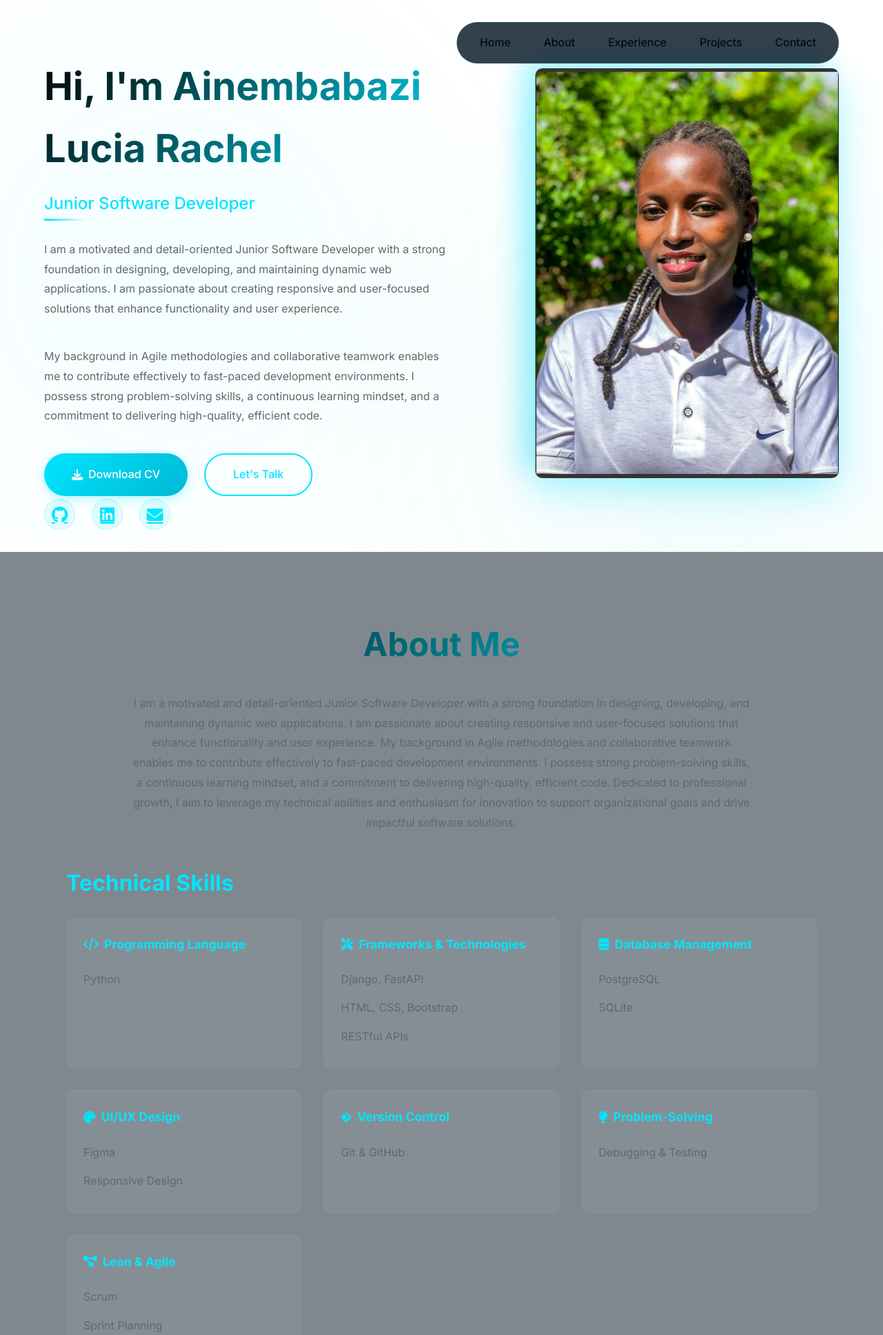
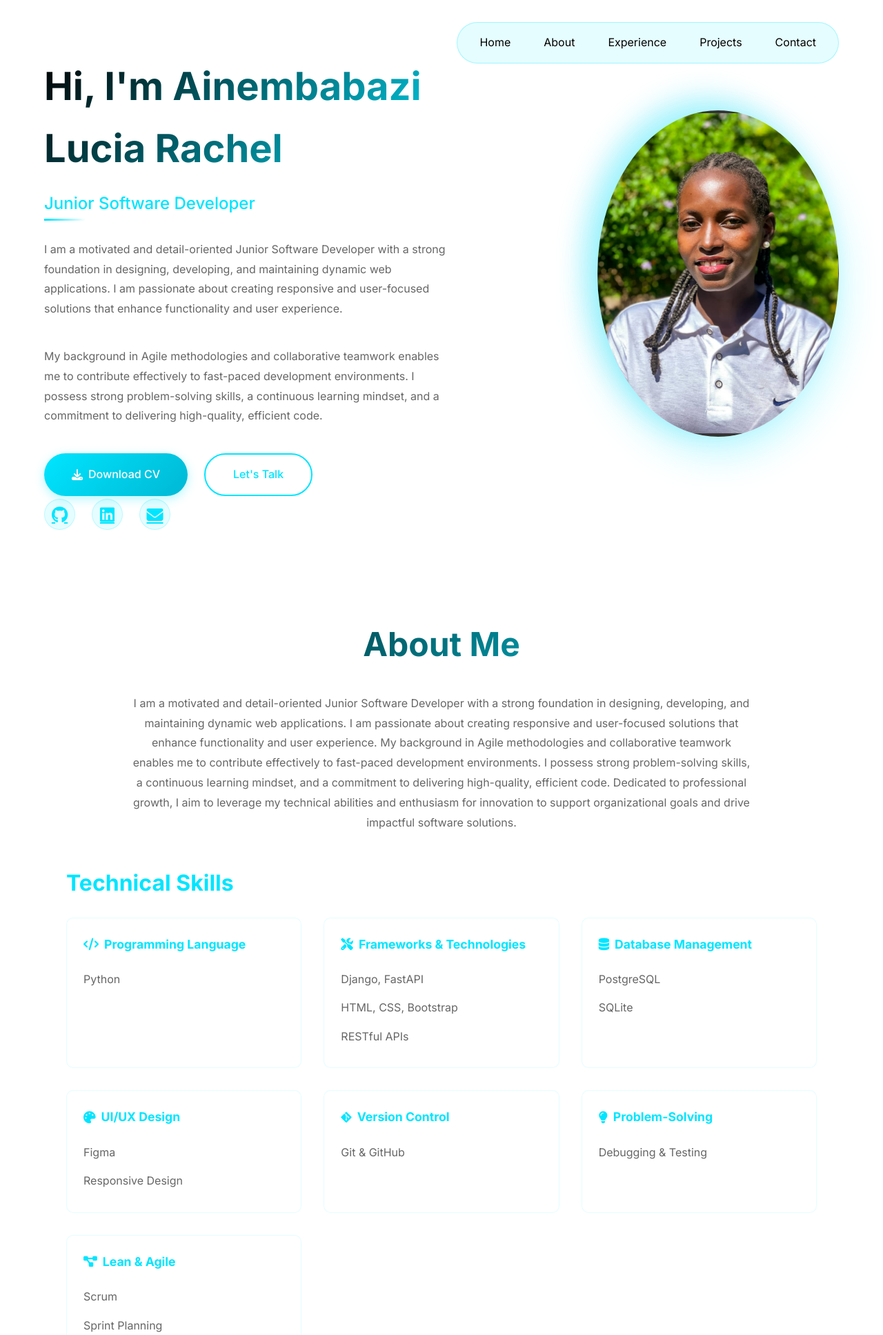
Before and after one commit to Lucy-dev1999/LUCY_WEBSITE, a Django app: page / in a window 1280 px wide. Shown: the top 1935 px of the page at 69% size. Run offline with Django 5.2, Linux system fonts and the light colour scheme.

Commit message:
changed the background color

```diff
--- a/lucyapp/static/css/styles.css
+++ b/lucyapp/static/css/styles.css
@@ -40,9 +40,7 @@ body::before {
     left: 0;
     width: 100%;
     height: 100%;
-    background-image:
-        radial-gradient(circle at 20% 50%, rgba(0, 229, 255, 0.05) 0%, transparent 50%),
-        radial-gradient(circle at 80% 80%, rgba(0, 184, 212, 0.05) 0%, transparent 50%);
+    background: #ffffff;
     pointer-events: none;
     z-index: 0;
 }
@@ -61,11 +59,11 @@ body::before {
     top: 2rem;
     right: 4rem;
     z-index: 1000;
-    background: rgba(0, 18, 32, 0.8);
+    background: rgba(0, 229, 255, 0.1);
     backdrop-filter: blur(10px);
     padding: 1rem 2rem;
     border-radius: 50px;
-    border: 1px solid rgba(0, 229, 255, 0.1);
+    border: 1px solid rgba(0, 229, 255, 0.3);
 }
 
 .nav-links {
@@ -136,7 +134,7 @@ body::before {
 
 .hero-image {
     flex: 0 0 auto;
-    max-width: 440px;
+    max-width: 350px;
     animation: fadeInRight 1s ease-out 0.3s both;
     position: relative;
 }
@@ -160,7 +158,7 @@ body::before {
     right: 20px;
     bottom: 20px;
     background: linear-gradient(135deg, var(--primary-color), var(--secondary-color));
-    border-radius: 10px;
+    border-radius: 50%;
     z-index: -1;
     opacity: 0.3;
     filter: blur(20px);
@@ -169,7 +167,7 @@ body::before {
 .hero-image img {
     width: 100%;
     height: auto;
-    border-radius: 10px;
+    border-radius: 50%;
     box-shadow: 0 20px 60px rgba(0, 229, 255, 0.3);
     transition: transform 0.3s ease;
 }
@@ -327,9 +325,9 @@ h1 {
 .footer {
     padding: 1.5rem;
     text-align: center;
-    background: #0a1929;
+    background: #ffffff;
     color: var(--text-color);
-    border-top: 1px solid rgba(0, 229, 255, 0.1);
+    border-top: 1px solid rgba(0, 229, 255, 0.3);
     margin: 0;
 }
 
@@ -462,22 +460,23 @@ section {
     position: relative;
     z-index: 1;
     margin: 0;
+    background: #ffffff;
 }
 
 .about-section-full {
-    background: rgba(0, 18, 32, 0.5);
+    background: #ffffff;
 }
 
 .projects-section-full {
-    background: rgba(0, 40, 64, 0.3);
+    background: #ffffff;
 }
 
 .experience-section-full {
-    background: rgba(0, 18, 32, 0.5);
+    background: #ffffff;
 }
 
 .contact-section-full {
-    background: rgba(0, 18, 32, 0.5);
+    background: #ffffff;
 }
 
 .section-title {
--- a/lucyapp/templates/base.html
+++ b/lucyapp/templates/base.html
@@ -13,7 +13,7 @@
     <link rel="preconnect" href="https://fonts.gstatic.com" crossorigin>
     <link href="https://fonts.googleapis.com/css2?family=Inter:wght@400;500;700&display=swap" rel="stylesheet">
     <link rel="stylesheet" href="https://cdnjs.cloudflare.com/ajax/libs/font-awesome/6.4.0/css/all.min.css">
-    <link rel="stylesheet" href="{% static 'css/styles.css' %}?v=2.0">
+    <link rel="stylesheet" href="{% static 'css/styles.css' %}?v=3.0">
 </head>
 <body>
 
```
